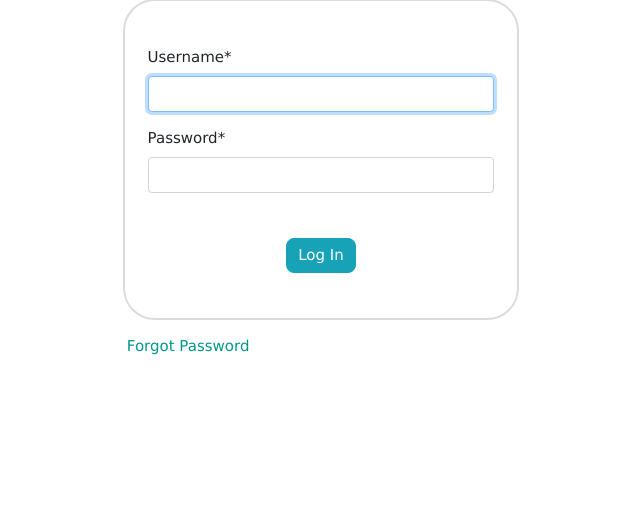
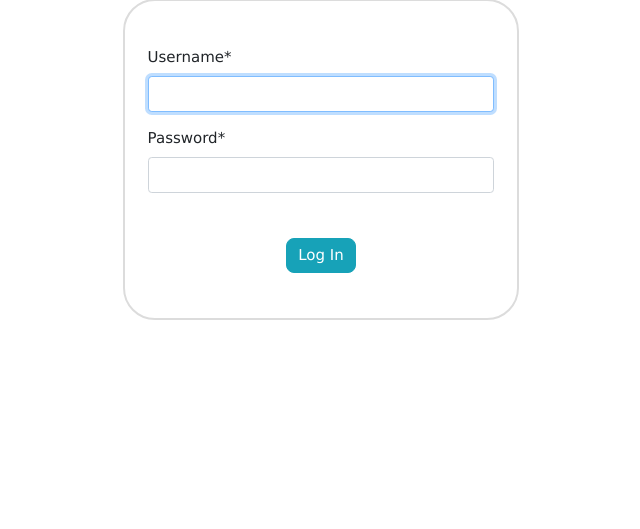
Before and after one commit to EronePeter/fuel, a Django app: page /accounts/login/ in a window 1280 px wide. Shown: the part 182-711 px from the top of the page, without its empty margins (319-959 px from the left). Run offline with Django 4.2, Linux system fonts and the light colour scheme; some libraries are stand-ins or nearby versions.

Commit message:
Update login.html

```diff
--- a/accounts/templates/accounts/login.html
+++ b/accounts/templates/accounts/login.html
@@ -26,11 +26,12 @@
                         </form>
                     </div>
 
-                    <div class="mt-3">
-                        <a class="ml-1 text-decoration-none w3-text-teal w3-hover-text-red" href="{% url 'password-reset' %}">Forgot Password</a>
-                    </div>
+                    {% comment %}
+                        <div class="mt-3">
+                            <a class="ml-1 text-decoration-none w3-text-teal w3-hover-text-red" href="{% url 'password-reset' %}">Forgot Password</a>
+                        </div>
 
-                    {% comment %}
+
                         <div class="mt-2">
                             <div class="pt-2 pl-1">
                                 Don't have an account?
```
